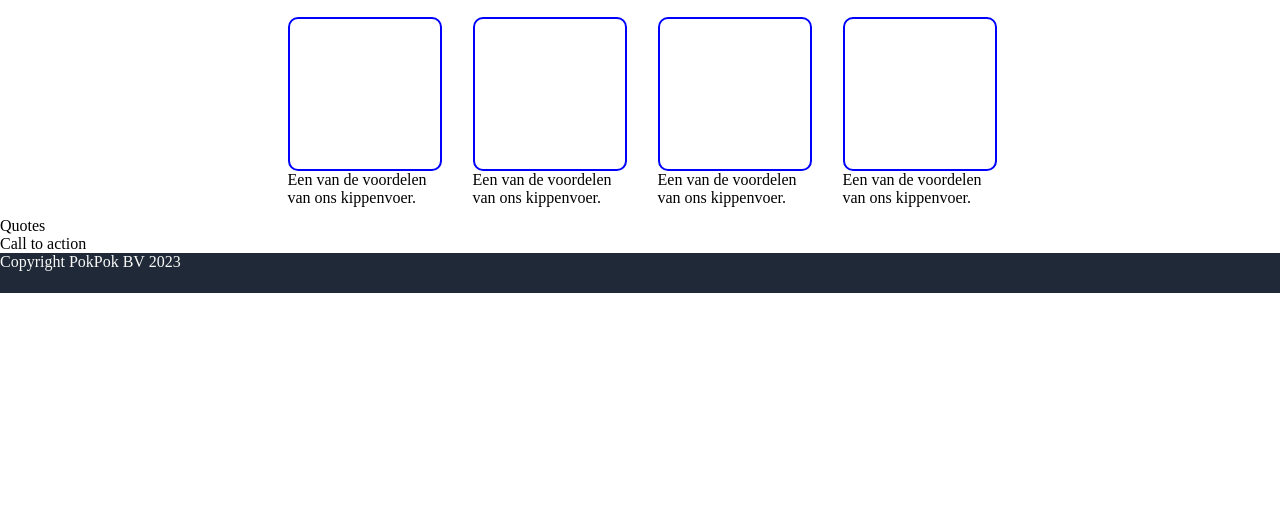
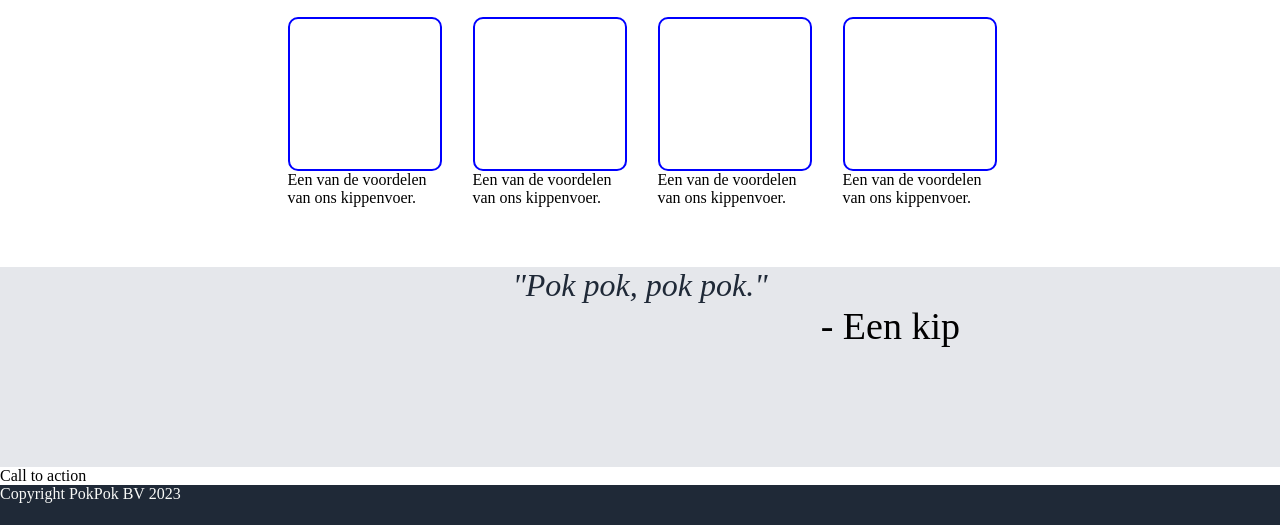
Before and after one commit to PokGeit/landingpage, a plain HTML site: page index.html in a window 1280 px wide. Shown: the part 535-1060 px from the top of the page. Before the commit the page ends 828 px from the top, so only its background shows below. Drawn offline with Linux system fonts and the light colour scheme.

Commit message:
Added quote part, name not aligned properly.

```diff
--- a/index.html
+++ b/index.html
@@ -58,7 +58,12 @@
             </div>
         </div>
 
-        <div class="quoteBody">Quotes</div>
+        <div class="quoteBody">
+            <div class="quoteBox">
+                <p class="quoteBodyQuote">"Pok pok, pok pok."</p>
+                <p class="quoteBodyAuthor">- Een kip</p>
+            </div>
+        </div>
 
         <div class="callToActionBody">Call to action</div>
     </div>
--- a/style.css
+++ b/style.css
@@ -111,6 +111,7 @@
     width: 150px;
     height: 200px;
     border-radius: 10px;
+    padding-bottom: 50px;
 }
 
 .infoBodyBoxPhoto {
@@ -122,3 +123,29 @@
 
 .infoBodyBoxText {
 }
+
+.quoteBody {
+    width: 100%;
+    height: 200px;
+    background-color: #E5E7EB;
+    display: flex;
+    justify-content: center;
+}
+
+.quoteBox {
+    width: 50%;
+}
+
+.quoteBodyQuote {
+    font-size: 32px;
+    color: #1F2937;
+    font-style: italic;
+    text-align: center;
+}
+
+.quoteBodyAuthor {
+    font-size: 38px;
+    color: #000000;
+    font-style: bold;
+    text-align: right;
+}
```
